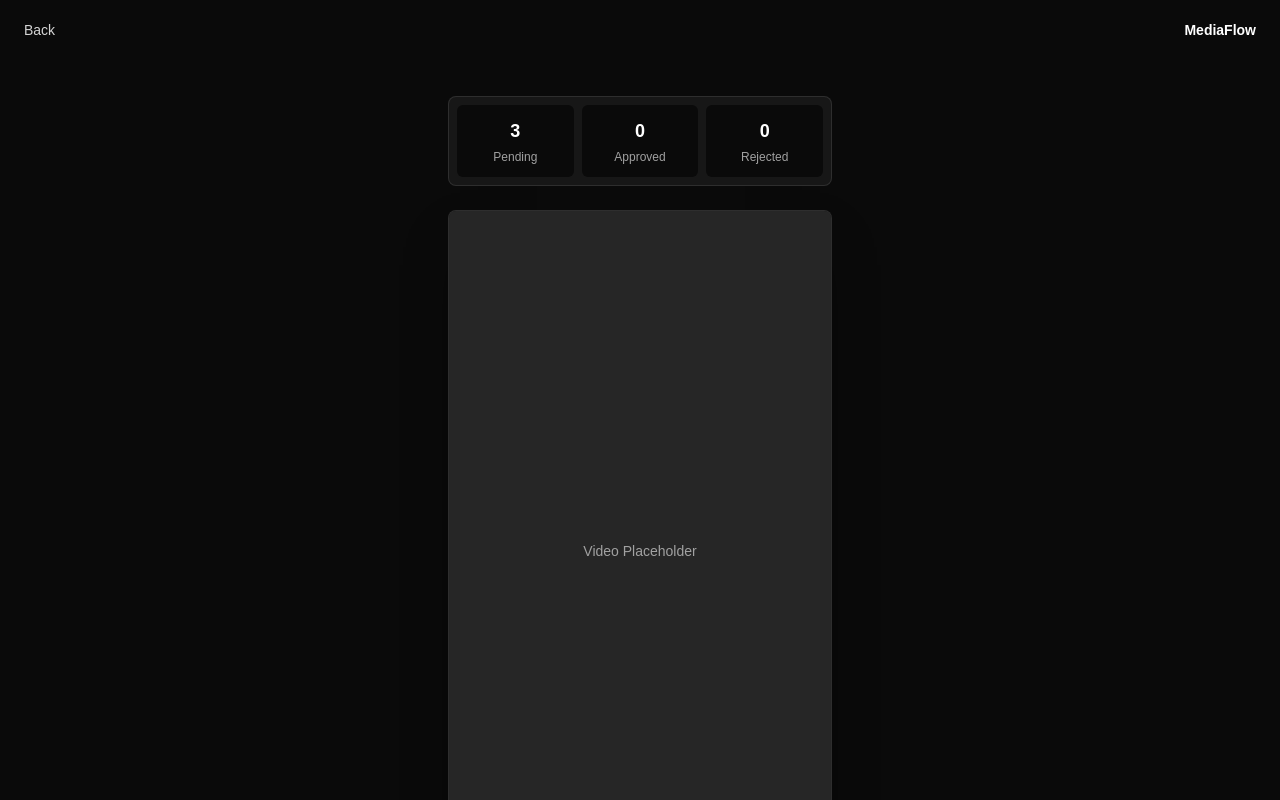
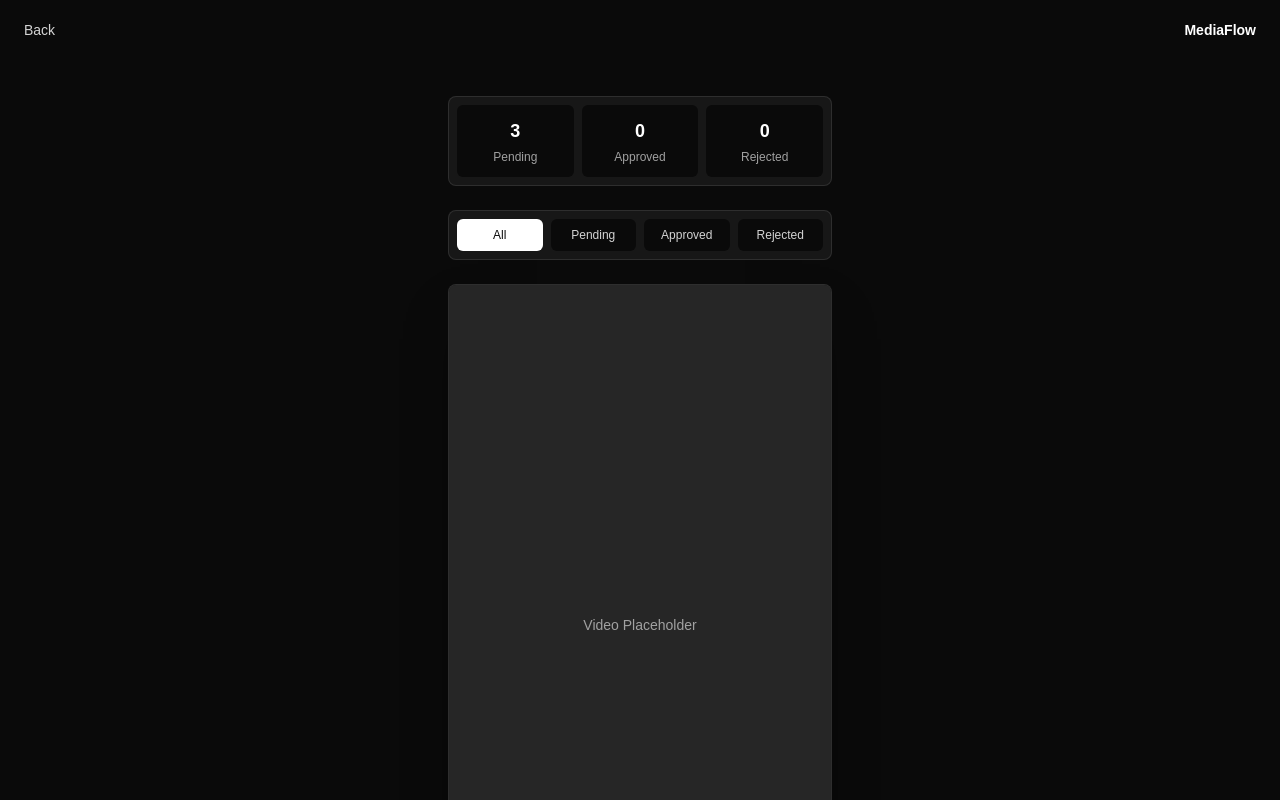
Before and after one commit to MahmoudElsanoor/mediaflow, a Next.js app: page /feed in a window 1280 px wide. Shown: the top 800 px of the page. Built offline with nearby package versions, Linux system fonts and the light colour scheme.

Commit message:
Add feed status filters

```diff
--- a/src/app/feed/page.tsx
+++ b/src/app/feed/page.tsx
@@ -8,7 +8,10 @@ import StatusSummary from "@/components/StatusSummary";
 import { initialVideos } from "@/data/mockVideos";
 import type { MockVideo, ReviewStatus } from "@/types/video";
 
+type FilterStatus = "All" | ReviewStatus;
+
 const statuses: ReviewStatus[] = ["Pending", "Approved", "Rejected"];
+const filterStatuses: FilterStatus[] = ["All", ...statuses];
 
 const statusStyles: Record<ReviewStatus, string> = {
   Pending: "bg-amber-400/15 text-amber-200",
@@ -18,6 +21,7 @@ const statusStyles: Record<ReviewStatus, string> = {
 
 export default function FeedPage() {
   const [videos, setVideos] = useState<MockVideo[]>(initialVideos);
+  const [activeFilter, setActiveFilter] = useState<FilterStatus>("All");
   const statusCounts = videos.reduce<Record<ReviewStatus, number>>(
     (counts, video) => ({
       ...counts,
@@ -29,6 +33,10 @@ export default function FeedPage() {
       Rejected: 0,
     },
   );
+  const filteredVideos =
+    activeFilter === "All"
+      ? videos
+      : videos.filter((video) => video.status === activeFilter);
 
   function updateVideo(id: number, updates: Partial<MockVideo>) {
     setVideos((currentVideos) =>
@@ -60,7 +68,28 @@ export default function FeedPage() {
       <section className="mx-auto flex w-full max-w-sm flex-col gap-6">
         <StatusSummary statusCounts={statusCounts} statuses={statuses} />
 
-        {videos.map((video) => (
+        <div className="grid grid-cols-4 gap-2 rounded-lg border border-white/10 bg-neutral-900 p-2">
+          {filterStatuses.map((filter) => {
+            const isSelected = activeFilter === filter;
+
+            return (
+              <button
+                key={filter}
+                type="button"
+                onClick={() => setActiveFilter(filter)}
+                className={`rounded-md px-2 py-2 text-xs font-medium transition focus:outline-none focus:ring-2 focus:ring-white focus:ring-offset-2 focus:ring-offset-neutral-900 ${
+                  isSelected
+                    ? "bg-white text-neutral-950"
+                    : "bg-neutral-950 text-neutral-300 hover:bg-white/10 hover:text-white"
+                }`}
+              >
+                {filter}
+              </button>
+            );
+          })}
+        </div>
+
+        {filteredVideos.map((video) => (
           <ReviewCard
             key={video.id}
             video={video}
```
